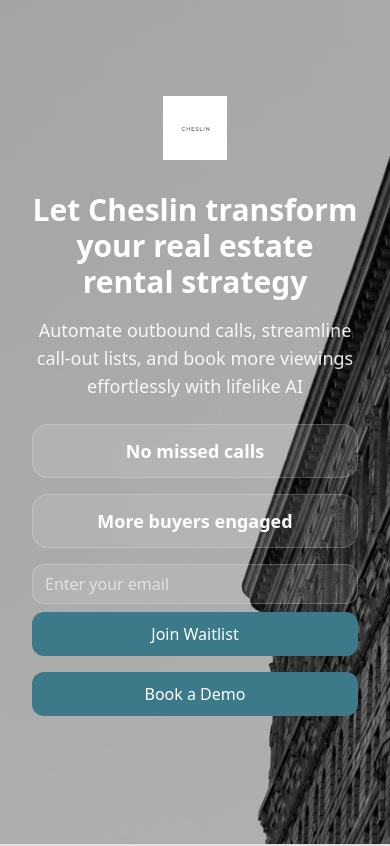
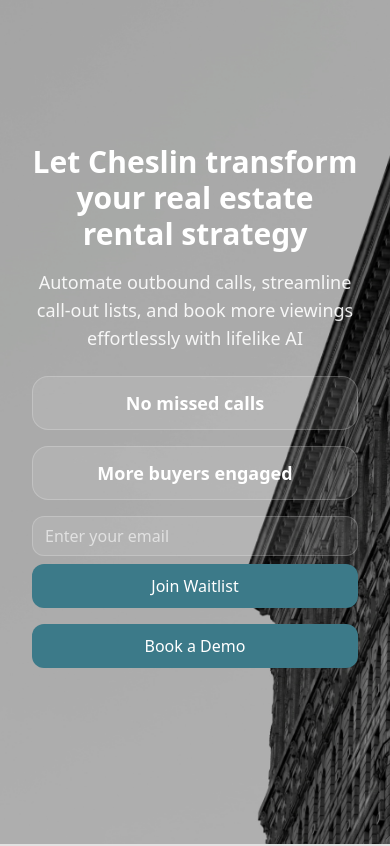
Before and after one commit to TomBizzell/cheslin-automate, a React (Vite) app: page / in a window 390 px wide. Shown: the top 846 px of the page. Built offline with nearby package versions, Linux system fonts and the light colour scheme.

Commit message:
Reverted to edit d6ad7263-a3c2-4af5-a380-17bd2af156bd: "Optimize site for mobile devices
Ensure the website is fully optimized for mobile phone aspect ratios to enhance user experience on smaller screens.
[skip gpt_engineer]"

```diff
--- a/src/components/landing/Hero.tsx
+++ b/src/components/landing/Hero.tsx
@@ -62,15 +62,6 @@ export const Hero = () => {
 
       {/* Content overlay */}
       <div className="relative z-10 max-w-6xl mx-auto text-center text-white">
-        {/* Logo */}
-        <div className="mb-8 animate-fade-up">
-          <img
-            src="/lovable-uploads/fc364fa8-5870-4ecb-8bee-b55de5a8ff8f.png"
-            alt="Cheslin Logo"
-            className="h-16 md:h-20 mx-auto"
-          />
-        </div>
-
         <h1 className="text-3xl md:text-5xl lg:text-7xl font-bold mb-4 md:mb-6 animate-fade-up px-4">
           Let Cheslin transform your real estate rental strategy
         </h1>
```
Also changed, not shown: public/lovable-uploads/fc364fa8-5870-4ecb-8bee-b55de5a8ff8f.png (deleted).
